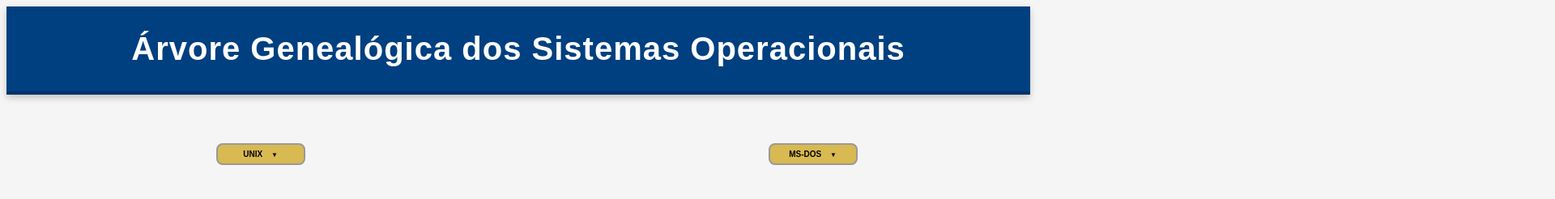
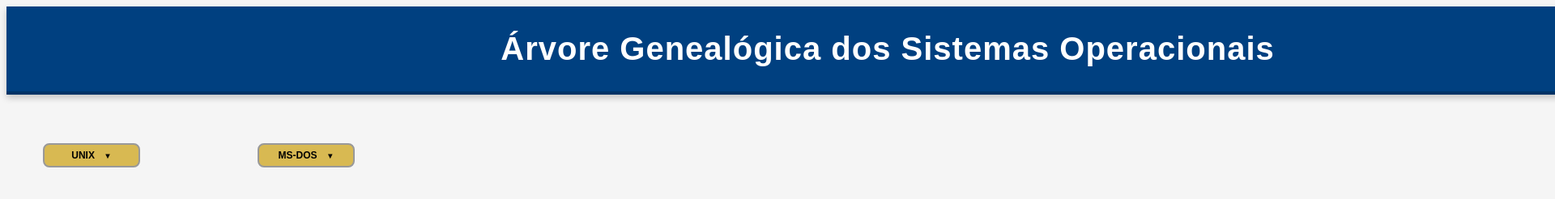
Before and after one commit to Gabriel-Oliver33/arvore_os, a plain HTML site: page index.html in a window 1280 px wide. Shown: the top 246 px of the page at 81% size, 1920 px wide, since content can reach past the window. Drawn offline with Linux system fonts and the light colour scheme.

Commit message:
Update style.css

```diff
--- a/style.css
+++ b/style.css
@@ -2,8 +2,8 @@
 body {
   font-family: Arial, sans-serif;
   background: #f5f5f5;
-  text-align: center;
   min-height: 1100px;
+  min-width: 170%;
 }
 
 .site-header {
@@ -32,7 +32,7 @@
 .trees-container {
   display: flex;
   flex-wrap: wrap;
-  justify-content: center;
+  justify-content: flex-start;
   gap: 100px;
   align-items: flex-start;
   width: auto;
@@ -44,7 +44,6 @@
   display: flex;
   height: auto;
   justify-content: center;
-  flex: 1;
 }
 
 .tree ul {
@@ -106,13 +105,13 @@
   display: inline-block;
   border: 2px solid #999;
   padding: 6px 8px;
-  width: 90px;
+  width: 100px;
   border-radius: 8px;
   background: white;
   position: relative;
   cursor: pointer;
   font-weight: bold;
-  font-size: 10px;    /* diminuído */
+  font-size: 12px;
   transition: background 0.3s;
   background: rgba(212, 175, 55, 0.85);
 }
```
